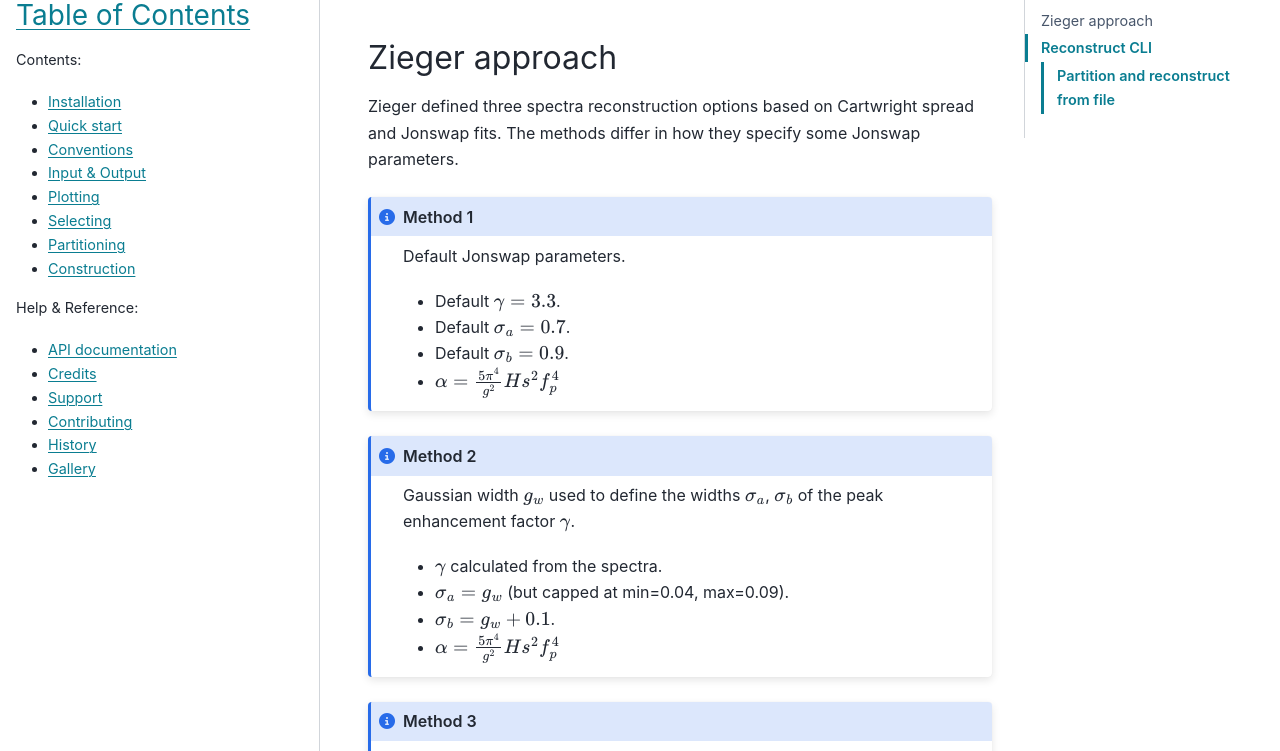
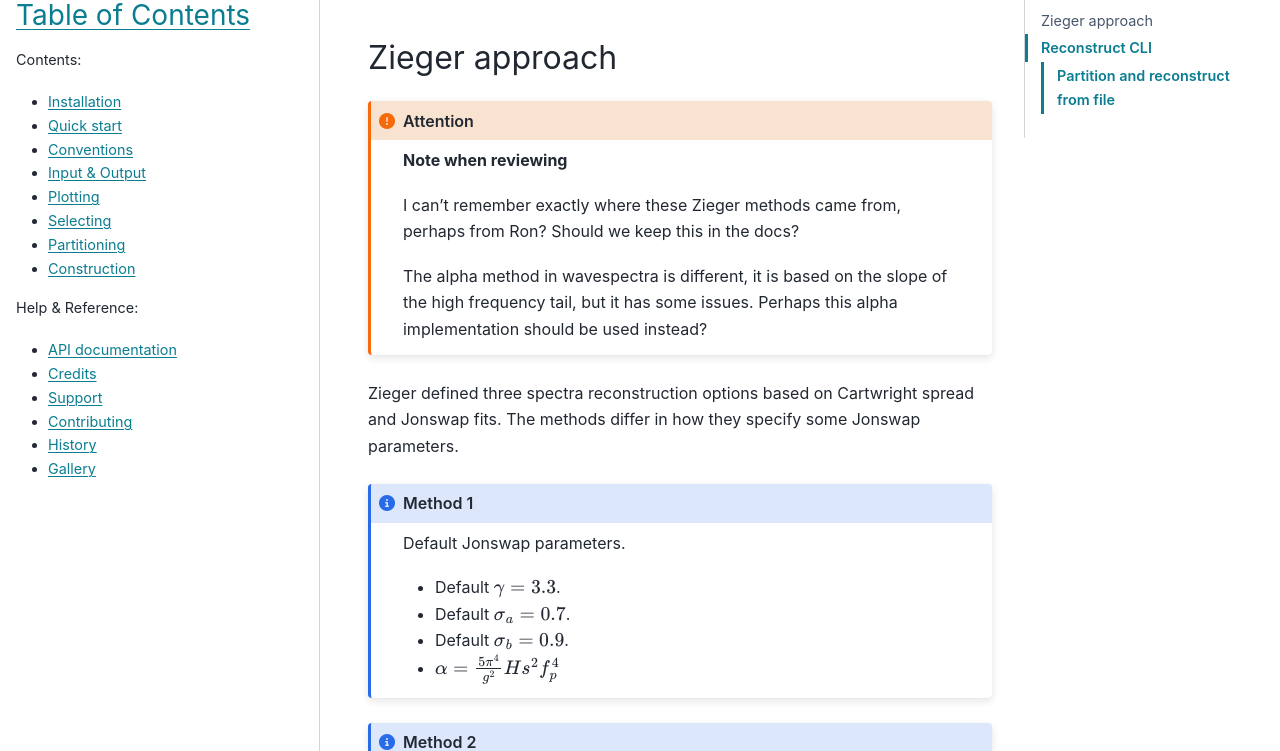
Before and after one commit to wavespectra/wavespectra, a Sphinx documentation site: the page built from docs/reconstruct.rst, in a window 1280 px wide and 900 px high, scrolled down 800 px, cut to the strip 149-900 px from the top of the window. Built offline with Sphinx 7.4.7 and the PyData theme 0.15.4, drawn with Linux system fonts in a browser that asks for light colours; part of the change alters nothing that is shown.

```diff
--- a/docs/reconstruct.rst
+++ b/docs/reconstruct.rst
@@ -96,24 +96,26 @@ partitioning and reconstructing existing spectra in a convenient way:
     # Use Cartwright and Jonswap
     dsr1 = partition_and_reconstruct(
         ds,
-        swells=3,
-        fit_name="fit_jonswap",
+        parts=4,
+        freq_name="jonswap",
         dir_name="cartwright",
+        partition_method="ptm1",
         method_combine="max",
     )
 
-    # Use Bunney for wind sea and Cartwright for swells, and Jonswap for all partitions
+    # Asymmetric for wind sea and Cartwright for swells, Jonswap for all partitions
     dsr2 = partition_and_reconstruct(
         ds,
-        swells=3,
-        fit_name="fit_jonswap",
-        dir_name=["bunney", "cartwright", "cartwright", "cartwright",],
+        parts=4,
+        freq_name="jonswap",
+        dir_name=["asymmetric", "cartwright", "cartwright", "cartwright",],
+        partition_method="ptm1",
         method_combine="max",
     )
 
     # Plotting
     dsall = xr.concat([ds.efth, dsr1.efth, dsr2.efth], dim="directype")
-    dsall["directype"] = ["Original", "Cartwright", "Bunney+Cartwright"]
+    dsall["directype"] = ["Original", "Cartwright", "Asymmetric+Cartwright"]
 
     dsall.spec.plot(
         figsize=(8,4),
@@ -131,6 +133,18 @@ partitioning and reconstructing existing spectra in a convenient way:
 
 Zieger approach
 ----------------
+
+.. attention::
+
+    **Note when reviewing**
+
+    I can't remember exactly where these Zieger methods came from, perhaps from Ron?
+    Should we keep this in the docs?
+
+    The alpha method in wavespectra is different, it is based on the slope of the high
+    frequency tail, but it has some issues. Perhaps this alpha implementation should be
+    used instead?
+
 
 Zieger defined three spectra reconstruction options based on Cartwright spread and Jonswap fits.
 The methods differ in how they specify some Jonswap parameters.
@@ -182,7 +196,7 @@ First define some input data:
 
     # Reading and partitioning existing spectrum
     dset = read_ww3("_static/ww3file.nc").isel(time=0, site=-1, drop=True).sortby("dir")
-    dsetp = dset.spec.partition(dset.wspd, dset.wdir, dset.dpt)
+    dsetp = dset.spec.partition.ptm1(dset.wspd, dset.wdir, dset.dpt)
 
     # Calculating parameters
     ds = dsetp.spec.stats(["fp", "dm", "dspr", "gamma", "gw", "hs"])
@@ -197,7 +211,7 @@ First define some input data:
     # Common reconstruct parameters
     dir_name = "cartwright"
     dir_kwargs = dict(dir=dset.dir, dm=ds.dm, dspr=ds.dspr)
-    fit_name = "fit_jonswap"
+    freq_name = "jonswap"
     kw = dict(freq=dset.freq, fp=ds.fp)
 
 
@@ -207,8 +221,8 @@ Reconstruct from method 1
     :okexcept:
     :okwarning:
 
-    fit_kwargs = {**kw, **dict(gamma=3.3, sigma_a=0.7, sigma_b=0.9, alpha=ds.alpha)}
-    method1 = construct_partition(fit_name, dir_name, fit_kwargs, dir_kwargs)
+    freq_kwargs = {**kw, **dict(gamma=3.3, sigma_a=0.7, sigma_b=0.9, alpha=ds.alpha)}
+    method1 = construct_partition(freq_name, dir_name, freq_kwargs, dir_kwargs)
     method1 = method1.max(dim="part")
 
 
@@ -220,8 +234,8 @@ Reconstruct from method 2
 
     sa = ds.gw.where(ds.gw >= 0.04, 0.04).where(ds.gw <= 0.09, 0.09)
     sb = sa + 0.1
-    fit_kwargs = {**kw, **dict(gamma=ds.gamma, sigma_a=sa, sigma_b=sb, alpha=ds.alpha)}
-    method2 = construct_partition(fit_name, dir_name, fit_kwargs, dir_kwargs)
+    freq_kwargs = {**kw, **dict(gamma=ds.gamma, sigma_a=sa, sigma_b=sb, alpha=ds.alpha)}
+    method2 = construct_partition(freq_name, dir_name, freq_kwargs, dir_kwargs)
     method2 = method2.max(dim="part")
 
 
@@ -231,8 +245,8 @@ Reconstruct from method 3
     :okexcept:
     :okwarning:
 
-    fit_kwargs = {**kw, **dict(gamma=ds.gamma, sigma_a=sa, sigma_b=sb, alpha=ds.alpha3)}
-    method3 = construct_partition(fit_name, dir_name, fit_kwargs, dir_kwargs)
+    freq_kwargs = {**kw, **dict(gamma=ds.gamma, sigma_a=sa, sigma_b=sb, alpha=ds.alpha3)}
+    method3 = construct_partition(freq_name, dir_name, freq_kwargs, dir_kwargs)
     method3 = method3.max(dim="part")
 
 
```
